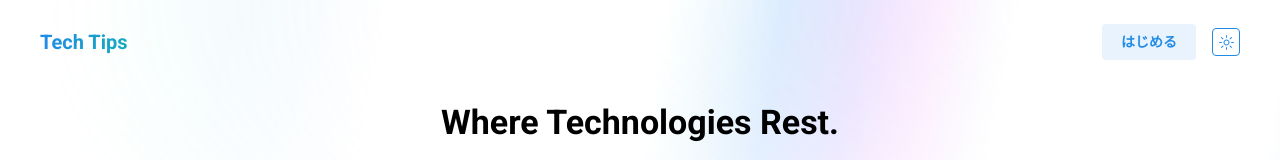
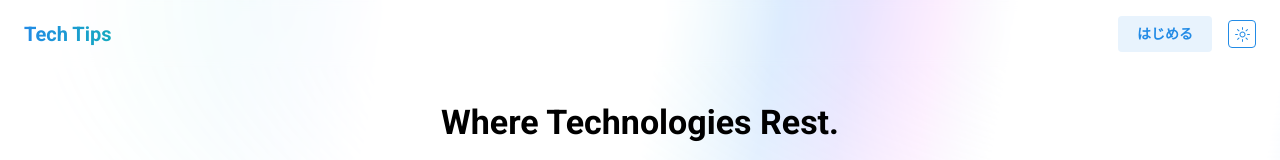
Before and after one commit to imaimai17468/tech-tips, a Next.js app: page / in a window 1280 px wide. Shown: the top 160 px of the page. Built offline with nearby package versions, Linux system fonts and the light colour scheme; no server answers.

Commit message:
feat: headerにblurを追加

```diff
--- a/src/components/parts/Header/index.tsx
+++ b/src/components/parts/Header/index.tsx
@@ -15,13 +15,17 @@ export const Header: React.FC = () => {
     <Flex
       justify="space-between"
       align="center"
-      py={8}
+      py={16}
       px={24}
-      mx={16}
-      mt={16}
       pos="sticky"
       top={0}
-      style={{ zIndex: 1000 }}
+      style={{
+        zIndex: 1000,
+        backdropFilter: "blur(4px)",
+        "@supports (backdrop-filter: blur(4px))": {
+          backgroundColor: "rgba(var(--background-color, 255, 255, 255), 0.6)",
+        },
+      }}
     >
       <Anchor href={isSignedIn ? CLIENT_PATHS.TIP : CLIENT_PATHS.TOP} underline="never">
         <Logo />
```
